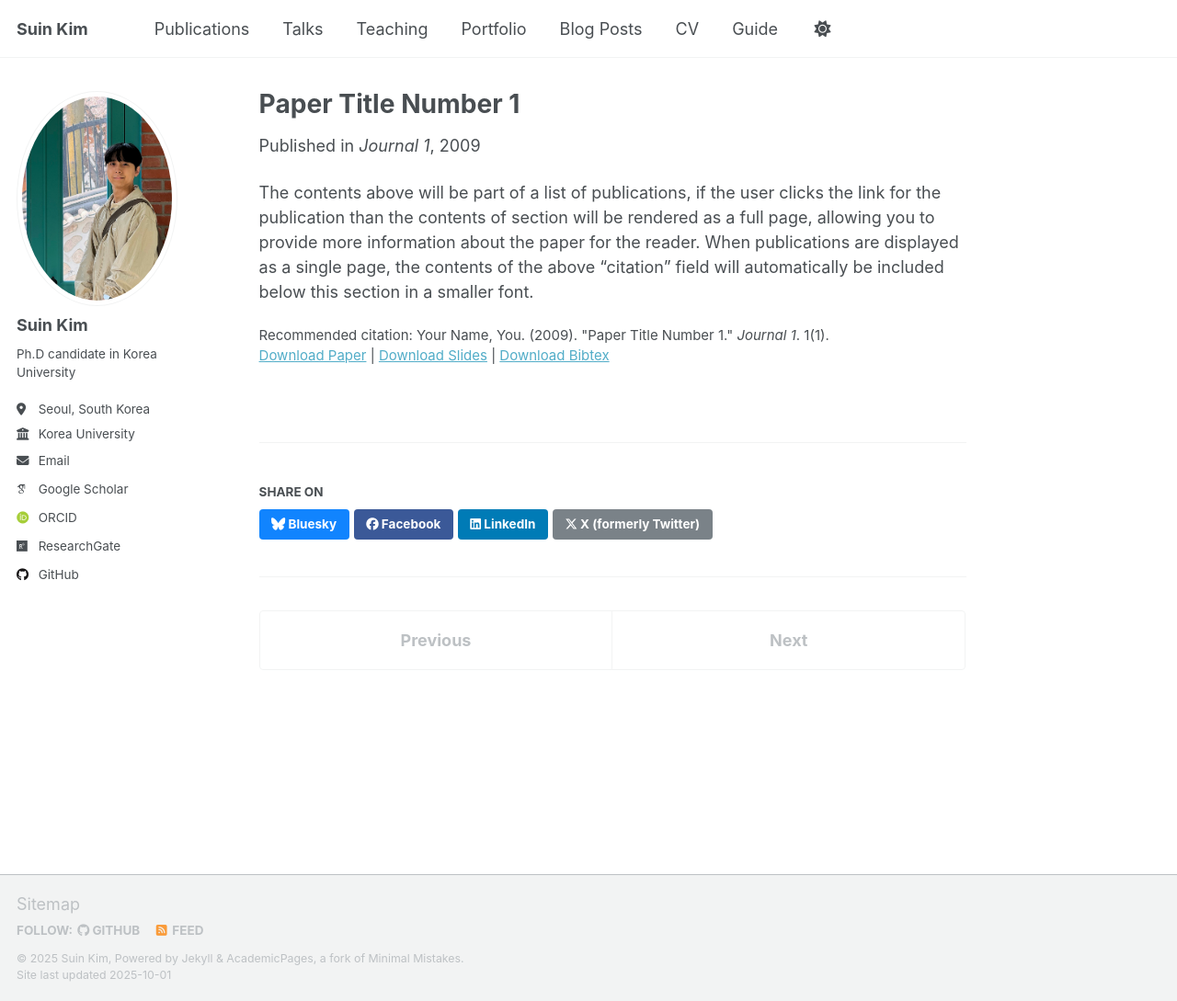
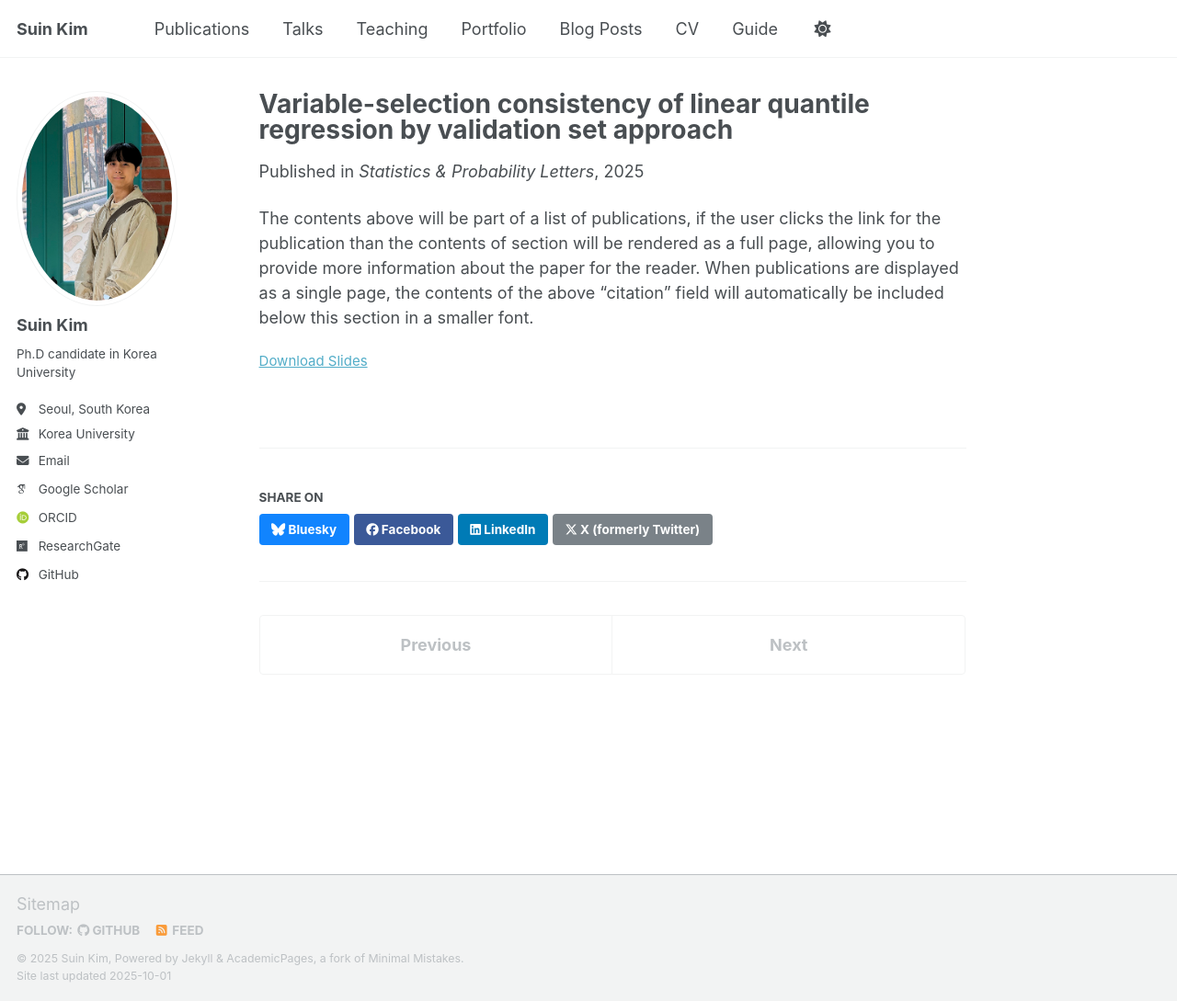
Before and after one commit to suinkim96/suinkim96.github.io, a Jekyll site: the page built from _publications/2009-10-01-paper-title-number-1.md, in a window 1280 px wide and 1089 px high. Shown: the whole window at 92% size. Built offline with Jekyll 4.4.1, drawn with Linux system fonts in a browser that asks for light colours; some web fonts are replaced; a script that is not in the unit is left out.

Commit message:
Update 2009-10-01-paper-title-number-1.md

```diff
--- a/_publications/2009-10-01-paper-title-number-1.md
+++ b/_publications/2009-10-01-paper-title-number-1.md
@@ -1,14 +1,11 @@
 ---
-title: "Paper Title Number 1"
+title: "Variable-selection consistency of linear quantile regression by validation set approach"
 collection: publications
 category: manuscripts
 permalink: /publication/2009-10-01-paper-title-number-1
-excerpt: 'This paper is about the number 1. The number 2 is left for future work.'
-date: 2009-10-01
-venue: 'Journal 1'
-slidesurl: 'http://academicpages.github.io/files/slides1.pdf'
-paperurl: 'http://academicpages.github.io/files/paper1.pdf'
-bibtexurl: 'http://academicpages.github.io/files/bibtex1.bib'
-citation: 'Your Name, You. (2009). &quot;Paper Title Number 1.&quot; <i>Journal 1</i>. 1(1).'
+date: 2025-04-15
+venue: 'Statistics & Probability Letters'
+slidesurl: 'http://academicpages.github.io/files/'
+paperurl: "https://doi.org/10.1016/j.spl.2025.110431"
 ---
 The contents above will be part of a list of publications, if the user clicks the link for the publication than the contents of section will be rendered as a full page, allowing you to provide more information about the paper for the reader. When publications are displayed as a single page, the contents of the above "citation" field will automatically be included below this section in a smaller font.
```
